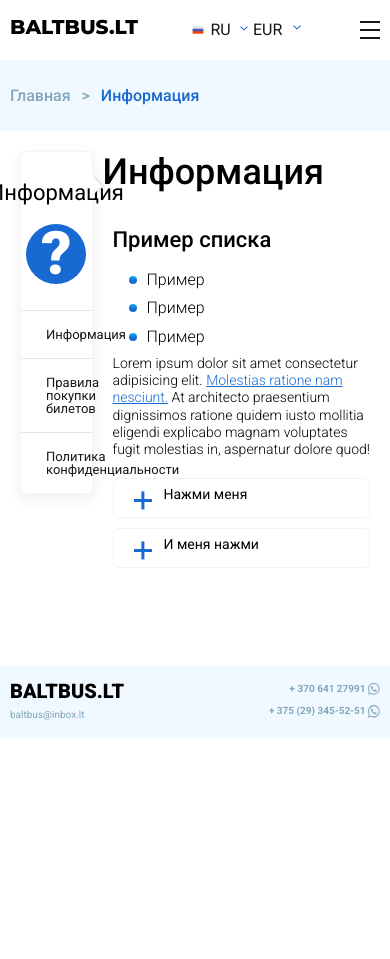
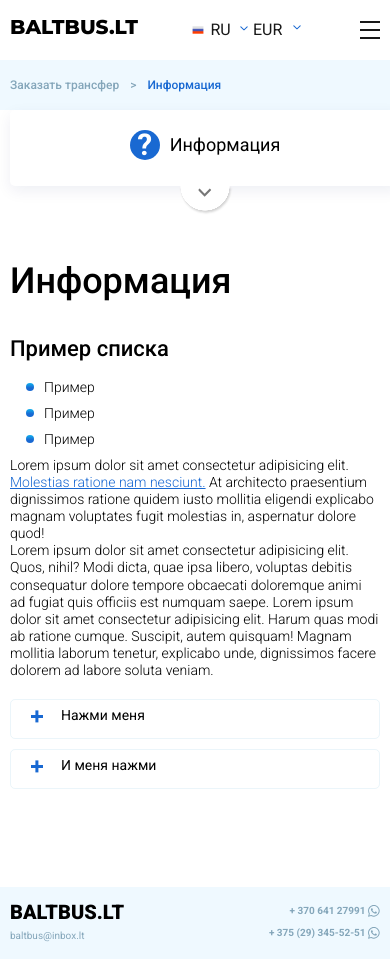
Before and after one commit to ust-alina/ltransfer, a plain HTML site: page informacia.html in a window 390 px wide. Before the commit the page ends 844 px from the top, so only its background shows below. Drawn offline with nearby package versions, Linux system fonts and the light colour scheme.

Commit message:
Добавлена мобильная версия страницы информации

```diff
--- a/informacia.html
+++ b/informacia.html
@@ -94,7 +94,7 @@
          <ul itemscope itemtype="https://schema.org/BreadcrumbList">
            <li itemprop="itemListElement" itemscope itemtype="https://schema.org/ListItem">
             <a href="/" title="Заказать трансфер" itemprop="item">
-              <span itemprop="name">Главная</span>
+              <span itemprop="name">Заказать трансфер</span>
               <meta itemprop="position" content="0"> <!--Должно считать номер позиции хлебных крошек начиная с 0-->
             </a>
           </li>
@@ -123,6 +123,9 @@
                         <li><a href="#">Политика конфиденциальности</a></li>
                     </ul>
                 </div>
+                <button class="sidebar-menu-switch">
+                    <svg width="1em" height="1em" viewBox="0 0 306 306" fill="currentColor" class="icon icon-chevron-up "><path d="M153 58.65l-153 153 35.7 35.7L153 130.05l117.3 117.3 35.7-35.7z"></path></svg>
+                </button>
             </div>
 
             <div class="content">
@@ -140,12 +143,15 @@
                         At architecto praesentium dignissimos ratione quidem iusto
                         mollitia eligendi explicabo magnam voluptates fugit molestias in, aspernatur dolore quod!
                     </p>
+                    <p>Lorem ipsum dolor sit amet consectetur adipisicing elit. Quos, nihil? Modi dicta, quae ipsa libero, voluptas debitis consequatur dolore tempore obcaecati doloremque animi ad fugiat quis officiis est numquam saepe.
+                        Lorem ipsum dolor sit amet consectetur adipisicing elit. Harum quas modi ab ratione cumque. Suscipit, autem quisquam! Magnam mollitia laborum tenetur, explicabo unde, dignissimos facere dolorem ad labore soluta veniam.
+                    </p>
 
                     <div class="toggle_menu">
                         <div class="toggle_menu_title"><span></span>Нажми меня</div>
-                        <div class="toggle_menu_text">Сюрприз!</div>
+                        <div class="toggle_menu_text"><p>Сюрприз!</p></div>
                         <div class="toggle_menu_title"><span></span>И меня нажми</div>
-                        <div class="toggle_menu_text">Lorem ipsum dolor sit, amet consectetur adipisicing elit. A nihil obcaecati velit modi inventore repudiandae, alias est sint tempora ducimus fuga perferendis quasi doloremque ullam et labore ex magni iusto?</div>
+                        <div class="toggle_menu_text"><p>Lorem ipsum dolor sit, amet consectetur adipisicing elit. A nihil obcaecati velit modi inventore repudiandae, alias est sint tempora ducimus fuga perferendis quasi doloremque ullam et labore ex magni iusto?</p></div>
                     </div>
                 </div>
             </div>
--- a/js/main.js
+++ b/js/main.js
@@ -100,6 +100,24 @@ $('#page_return').click(function(){
 		$(this).next().toggleClass('toggle_menu_active');
 	});
 
+       /*--МЕНЮ САЙДБАРА В МОБИЛЬНОЙ ВЕРСИИ--*/
+
+       $('.sidebar-menu-switch').on('click', function() {
+		$(this).toggleClass('open');
+		$('.sidebar_menu').toggleClass('open');
+	});
+
+
+      var nav = $('.sidebar');
+
+	$(window).scroll(function () {
+		if ($(this).scrollTop() > 50) {
+			nav.addClass("fixed");
+		} else {
+			nav.removeClass("fixed");
+		}
+	});
+
 });
 
 
--- a/source/scss/style.scss
+++ b/source/scss/style.scss
@@ -1182,6 +1182,7 @@ body {
   padding: 38px 0 39px 0;
   @media(max-width: 480px){
     padding: 13px 0 16px 0;
+
   }
 }
 
@@ -1310,24 +1311,24 @@ body {
 
 .breadcrumbs {
   width: 100%;
-  height: 71px;
+  height: 50px;
   background: #EFF9FF;
-  margin-bottom: 20px;
+
   ul {
     width: 100%;
-    height: 71px;
+    height: 50px;
     display: flex;
     align-items: center;
     li {
       font-weight: 500;
-      font-size: 16px;
+      font-size: 12px;
       line-height: 122.8%;
       color: #84A6BA;
       margin-right: 11px;
       a {
         color: #84A6BA;
         font-weight: 500;
-        font-size: 16px;
+        font-size: 12px;
         line-height: 122.8%;
       }
       &:last-child {
@@ -1343,6 +1344,7 @@ body {
   display: flex;
   flex-wrap: wrap;
   width: 100%;
+  margin-top: 20px;
   .main_title {
     text-align: left;
   }
@@ -1723,6 +1725,11 @@ input[type="checkbox"]:checked + .page_return_checkbox_label:before {
 .info_page_container {
   display: flex;
   flex-wrap: wrap;
+  margin-top: 40px;
+  position: relative;
+  @media(max-width: 768px){
+    margin-top: 0;
+  }
 }
 
 .sidebar {
@@ -1731,11 +1738,17 @@ input[type="checkbox"]:checked + .page_return_checkbox_label:before {
 
 .content {
   width: 75%;
+  padding: 0 20px;
+  @media(max-width: 768px){
+    margin-top: 150px;
+    width: 100%;
+    padding: 0;
+  }
 }
 
 .content_block {
-  padding: 0 10px;
   margin-bottom: 98px;
+
   ul {
     margin-left: 16px;
     li {
@@ -1745,6 +1758,9 @@ input[type="checkbox"]:checked + .page_return_checkbox_label:before {
       margin-bottom: 9px;
       display: flex;
       align-items: center;
+      @media(max-width: 480px){
+        font-size:14px;
+      }
       &:before {
         display: inline-block;
         content: '';
@@ -1764,8 +1780,23 @@ input[type="checkbox"]:checked + .page_return_checkbox_label:before {
 
 /*--Сайдбар----*/
 
+
 .sidebar {
   padding: 0 10px;
+
+  @media(max-width: 768px){
+    width:100%;
+    padding: 0;
+    position: fixed;
+    top: 110px;
+
+  }
+  &.fixed {
+    @media(max-width: 768px){
+    top: 0px;
+    }
+  }
+
 }
 
 .sidebar_header {
@@ -1774,12 +1805,19 @@ input[type="checkbox"]:checked + .page_return_checkbox_label:before {
   flex-direction: column;
   align-items: center;
   justify-content: center;
+  @media(max-width: 768px){
+    padding: 20px 0 10px;
+    flex-direction: row;
+  }
 }
 
 .sidebar_title {
-
   text-align: center;
   font-size: 22px;
+  @media(max-width: 768px){
+    order: 2;
+    font-size: 18px;
+  }
 }
 
 .sidebar_header_q {
@@ -1793,6 +1831,16 @@ input[type="checkbox"]:checked + .page_return_checkbox_label:before {
   text-align: center;
   width: 60px;
   height: 60px;
+  @media(max-width: 768px){
+    order: 1;
+    width: 30px;
+    height: 30px;
+    font-size: 30px;
+    line-height: 30px;
+    font-weight: 600;
+    margin-top: 0px;
+    margin-right: 10px;
+  }
 }
 
 .sidebar-arrow {
@@ -1808,13 +1856,22 @@ input[type="checkbox"]:checked + .page_return_checkbox_label:before {
     content: ' ';
     filter: drop-shadow(2px 0 1px rgba(46,46,46,0.17));
 }
+@media(max-width: 768px){
+  display: none;
+}
 }
 
 .sidebar_wrapper {
   width: 100%;
   background: #FFFFFF;
-  border: 1px solid #F5F5F5;box-shadow: 0px 5px 15px rgb(10 34 96 / 7%);
+  border: 1px solid #F5F5F5;
+  box-shadow: 0px 5px 15px rgb(10 34 96 / 7%);
   border-radius: 5px;
+  @media(max-width: 768px){
+    border-radius: none;
+    border: none;
+    box-shadow: 5px rgb(10 34 96 / 7%);
+  }
 }
 
 .sidebar_menu {
@@ -1830,7 +1887,12 @@ input[type="checkbox"]:checked + .page_return_checkbox_label:before {
       }
     }
   }
-
+  @media(max-width: 768px){
+    display: none;
+    &.open {
+      display: block;
+    }
+  }
 }
 
 /*--Выпадающее при нажатии меню--*/
@@ -1854,6 +1916,9 @@ input[type="checkbox"]:checked + .page_return_checkbox_label:before {
   font-weight: 400;
   &.toggle_menu_active {
     display: block;
+  }
+  @media(max-width: 480px){
+    font-size:14px;
   }
 }
 
@@ -1885,6 +1950,10 @@ input[type="checkbox"]:checked + .page_return_checkbox_label:before {
       top: 20px;
       left: 20px;
       transition: 0.5s;
+      @media  (max-width: 480px) {
+        width: 12px;
+        top: 15px;
+    }
   }
   span:before {
       position: absolute;
@@ -1894,6 +1963,9 @@ input[type="checkbox"]:checked + .page_return_checkbox_label:before {
       content: '';
       transform: rotate(90deg);
       transition: 0.5s;
+      @media  (max-width: 480px) {
+        width: 12px;
+    }
   }
   @media  (max-width: 480px) {
       font-size: 14px;
@@ -1911,3 +1983,31 @@ input[type="checkbox"]:checked + .page_return_checkbox_label:before {
   }
 
 }
+
+.sidebar-menu-switch {
+    position: absolute;
+    right: 50%;
+    display: none;
+    width: 50px;
+    height: 25px;
+    justify-content: center;
+    padding: 0;
+    border: none;
+    background: radial-gradient(ellipse at 50% 0%, #fff 69%, transparent 70%);
+    color: #777;
+    cursor: pointer;
+    -webkit-filter: drop-shadow(1px 2px 1px rgba(46,46,46,0.21));
+    filter: drop-shadow(1px 2px 1px rgba(46,46,46,0.21));
+    transform: translateX(50%);
+    svg {
+      transform: rotate(180deg);
+    }
+    &.open {
+      svg {
+        transform: none;
+      }
+    }
+    @media  (max-width: 768px) {
+      display: flex;
+    }
+}
```
Also changed, not shown: css/style.css.
